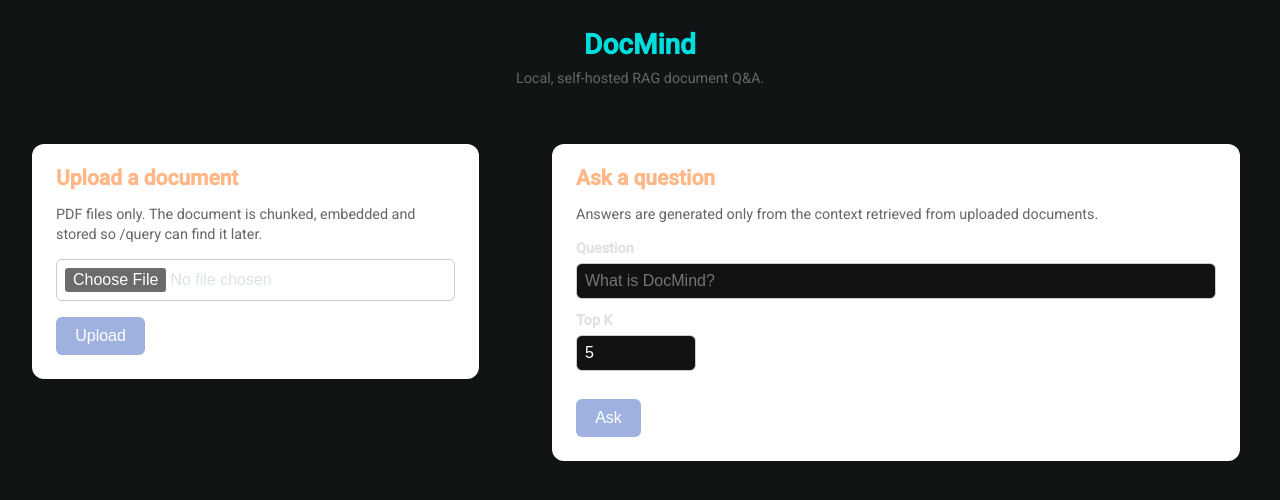
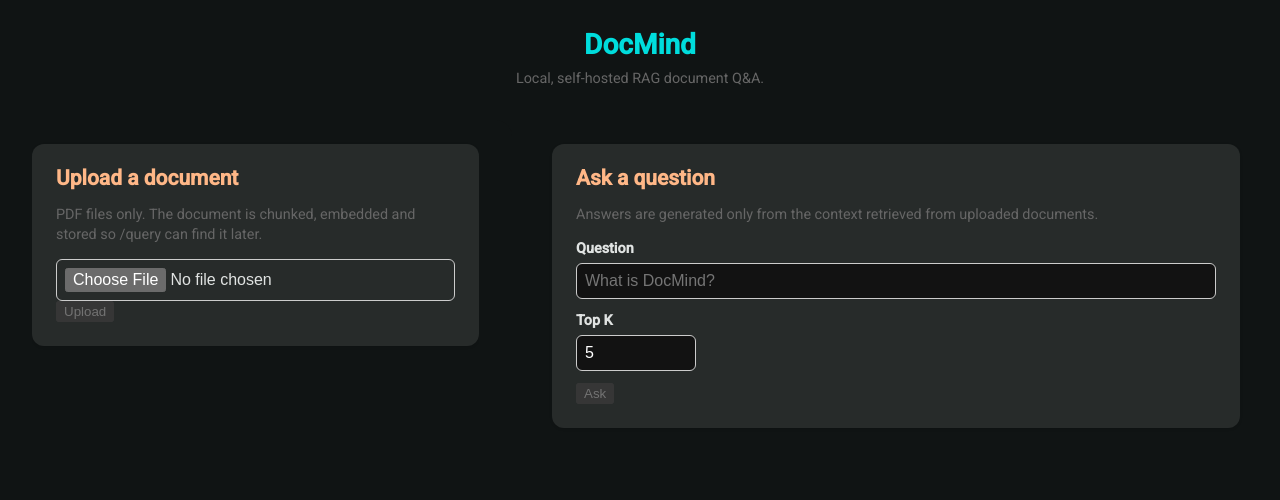
Before and after one commit to Dario-Murillo/DocMind, an Angular app in the folder DocMind.UI/: page / in a window 1280 px wide. Shown: the top 500 px of the page. Built offline with nearby package versions, Linux system fonts and the light colour scheme.

Commit message:
Update document title and enhance card styles for better theming

```diff
--- a/DocMind.UI/src/index.html
+++ b/DocMind.UI/src/index.html
@@ -2,7 +2,7 @@
 <html lang="en">
   <head>
     <meta charset="utf-8" />
-    <title>DocmindUi</title>
+    <title>DocMind</title>
     <base href="/" />
     <meta name="viewport" content="width=device-width, initial-scale=1" />
     <link rel="icon" type="image/x-icon" href="favicon.ico" />
--- a/DocMind.UI/src/styles.css
+++ b/DocMind.UI/src/styles.css
@@ -6,7 +6,8 @@
   margin: 1.5rem auto;
   padding: 1.5rem;
   border-radius: 12px;
-  background: #fff;
+  background: var(--mat-sys-surface-container-high);
+  color: var(--mat-sys-on-surface);
   box-shadow: 0 1px 3px rgba(0, 0, 0, 0.12);
 }
 
@@ -42,22 +43,6 @@
 
 .card label.topk {
   max-width: 120px;
-}
-
-.card button {
-  margin-top: 1rem;
-  padding: 0.6rem 1.2rem;
-  font-size: 1rem;
-  color: #fff;
-  background: #2b5fd9;
-  border: none;
-  border-radius: 6px;
-  cursor: pointer;
-}
-
-.card button:disabled {
-  background: #9fb2df;
-  cursor: not-allowed;
 }
 
 .message {
```
